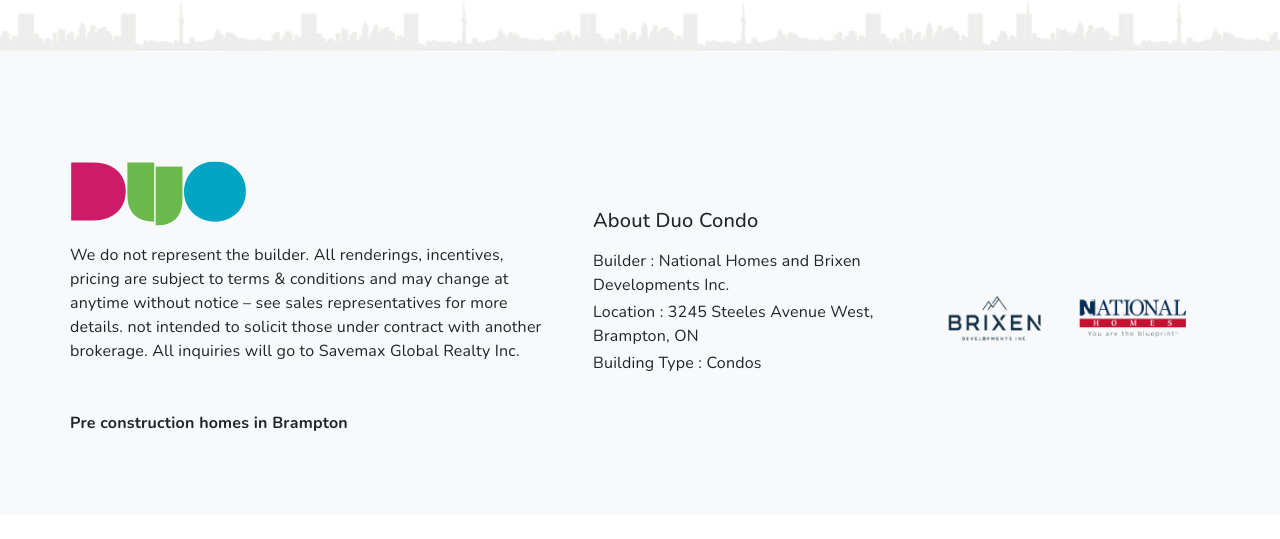
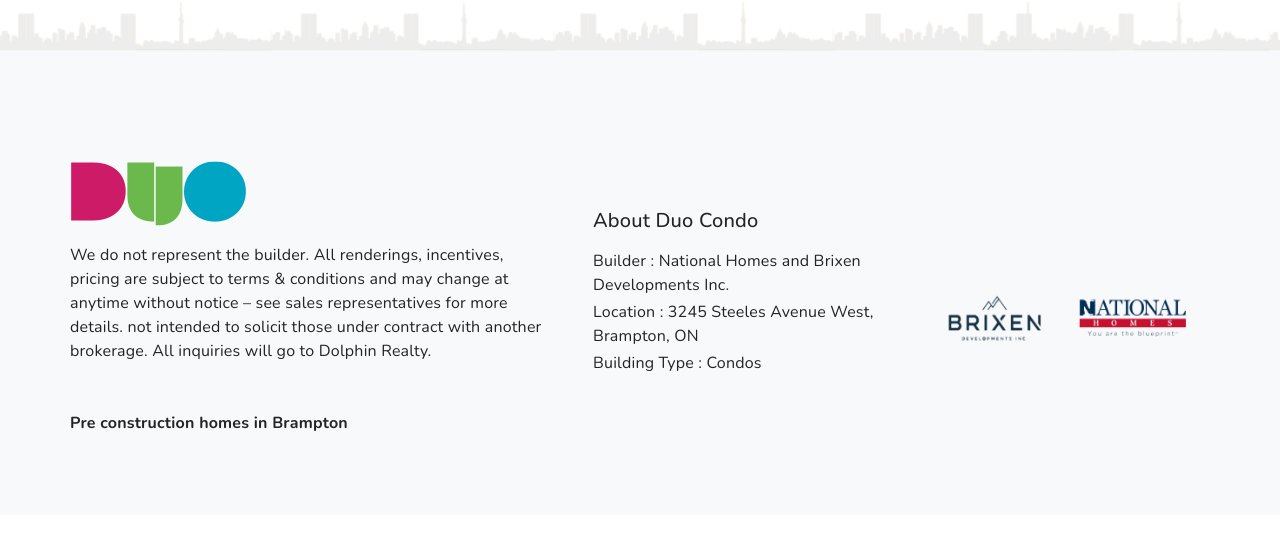
Before and after one commit to udbhavghimire/duo-condos, a PHP site: page / in a window 1280 px wide. Shown: the part 5617-6156 px from the top of the page. Run offline with PHP 8.4, Linux system fonts and the light colour scheme; some libraries are stand-ins or nearby versions.

Commit message:
dolphin reality

```diff
--- a/index.php
+++ b/index.php
@@ -486,7 +486,7 @@
                             We do not represent the builder. All renderings, incentives, pricing are subject to terms &
                             conditions and may change at anytime without notice – see sales representatives for more
                             details. not intended to solicit those under contract with another brokerage. All inquiries
-                            will go to Savemax Global Realty Inc. </span>
+                            will go to Dolphin Realty. </span>
                         <div class="list pt-md-5 pt-3 d-md-block d-none ">
                             <p class=" fw-bold">
                                 <a href="https://condomonk.ca/brampton " target="_blank "
```
